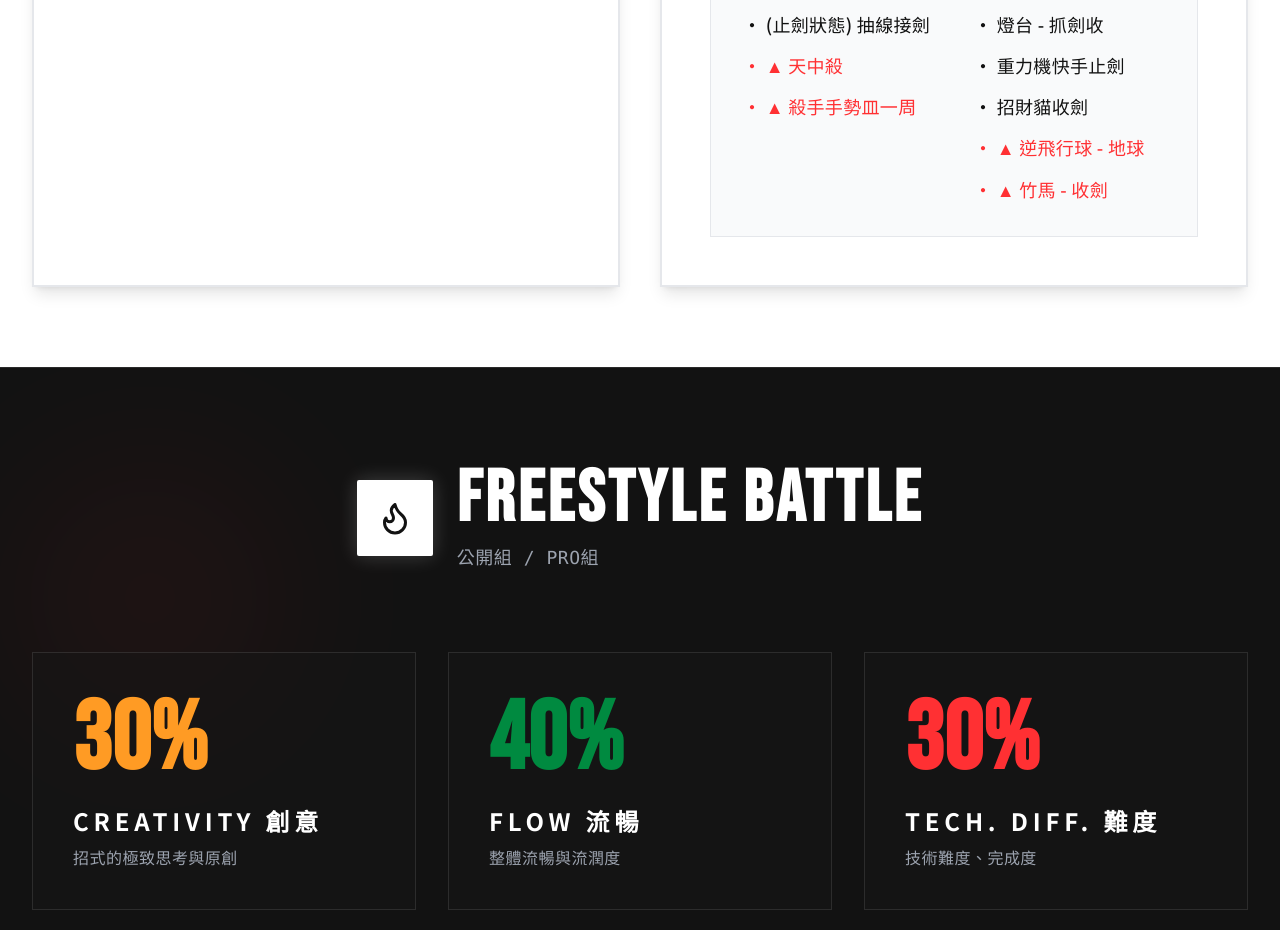
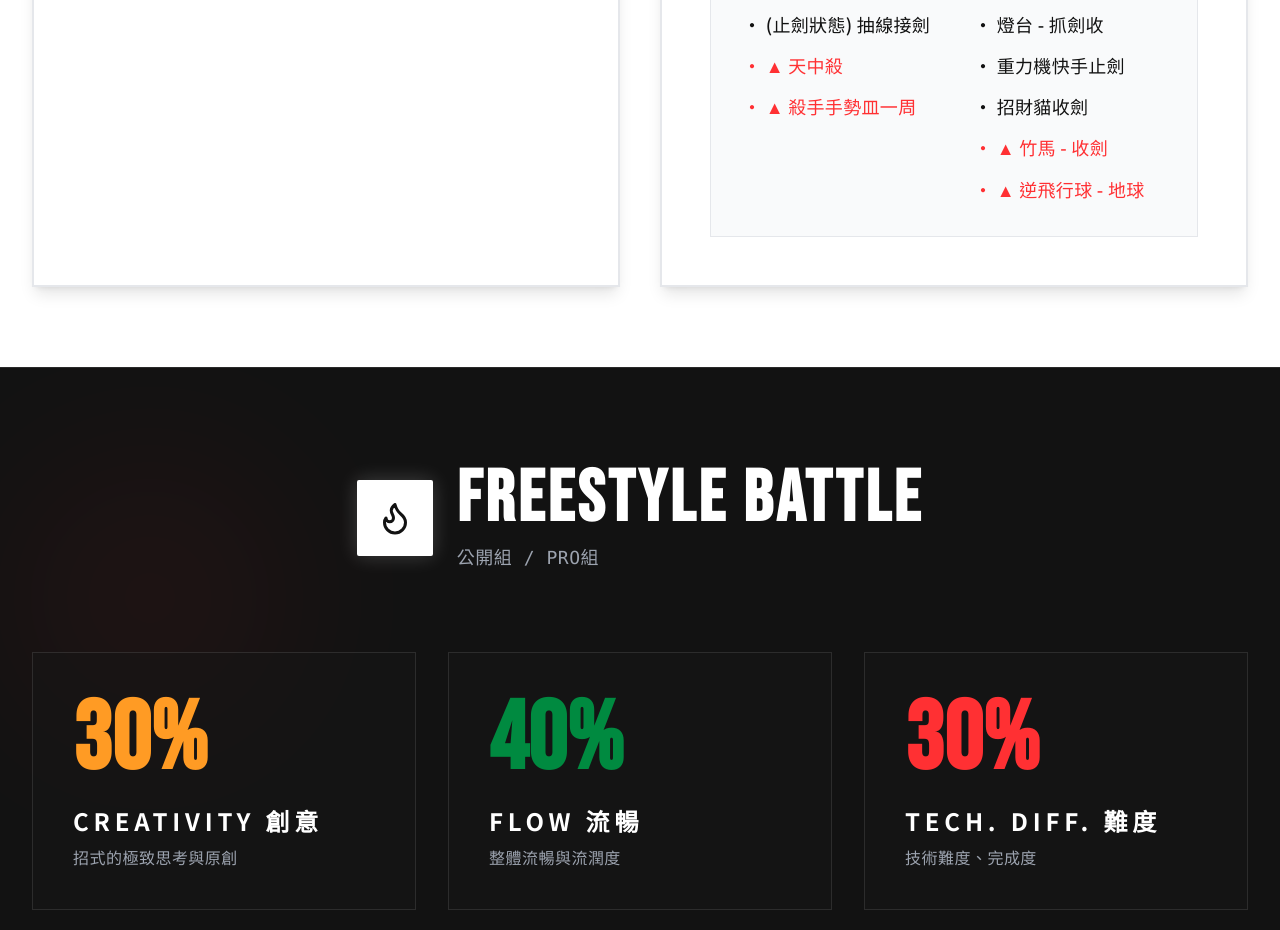
Before and after one commit to LRYuChi/TKO2026, a React (Vite) app: page / in a window 1280 px wide. Shown: the part 5500-6430 px from the top of the page. Built offline with nearby package versions, Linux system fonts and the light colour scheme.

Commit message:
更新繁體中文語言設定

```diff
--- a/locales/zh.ts
+++ b/locales/zh.ts
@@ -215,8 +215,8 @@ export const zh = {
         '燈台 - 抓劍收',
         '重力機快手止劍',
         '招財貓收劍',
-        '▲ 逆飛行球 - 地球',
-        '▲ 竹馬 - 收劍'
+        '▲ 竹馬 - 收劍',
+        '▲ 逆飛行球 - 地球'
       ]
     },
     advancedDesignated: {
@@ -257,7 +257,7 @@ export const zh = {
         '一迴旋重力機 - 一迴旋重力機快手止劍',
         '一迴旋燈台 - 逆燈上燈 insta juggle 燈台 insta 逆一迴旋收',
         '▲ 轉劍 juggle 轉劍止劍',
-        '▲ 離轉 兩圈juggle 2 tap juggle 止劍',
+        '▲ 兩圈離轉 juggle 2 tap juggle 止劍',
         '▲ 月面 - 月上月 1 2 3 - 收劍'
       ]
     },
```
